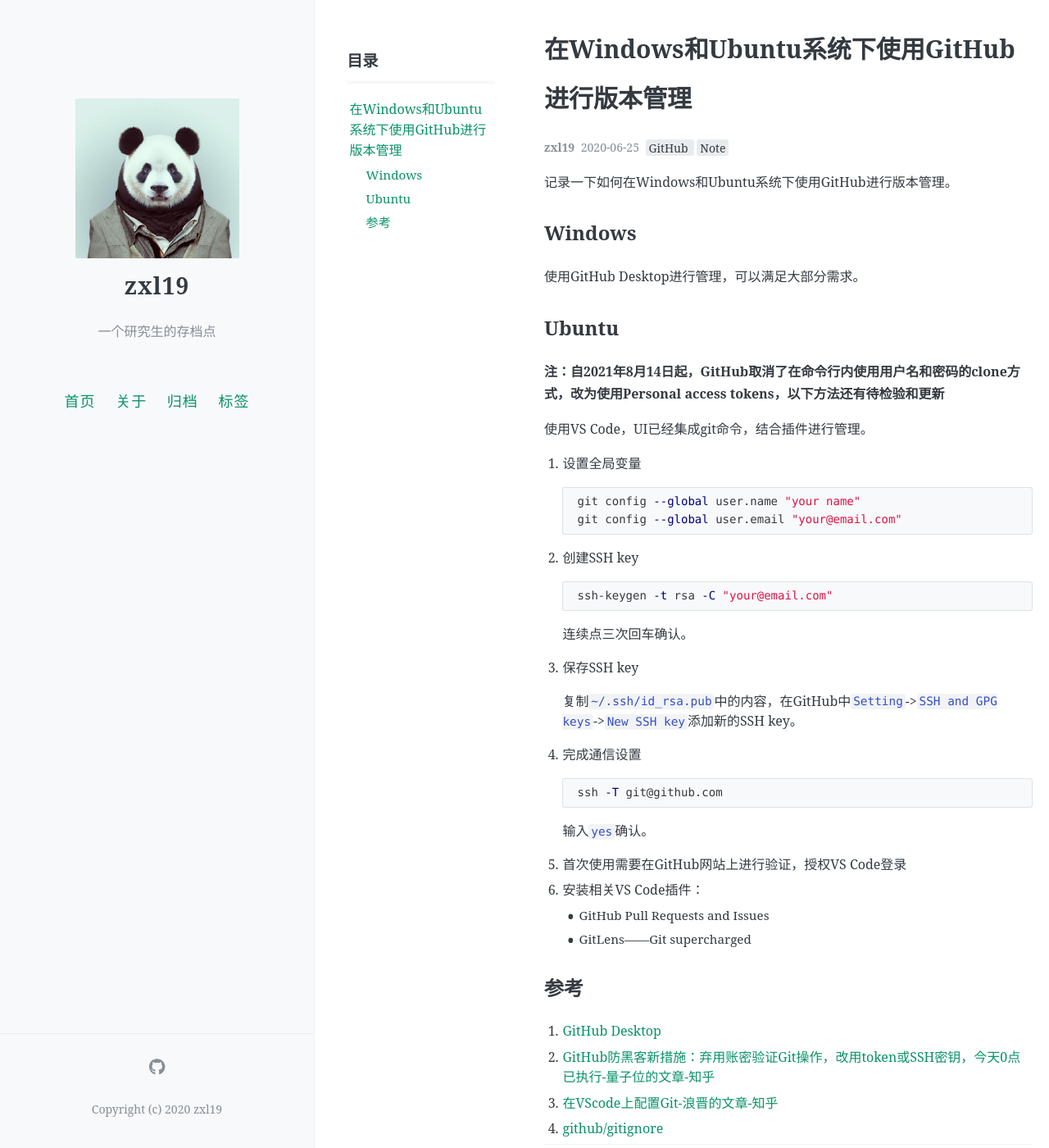
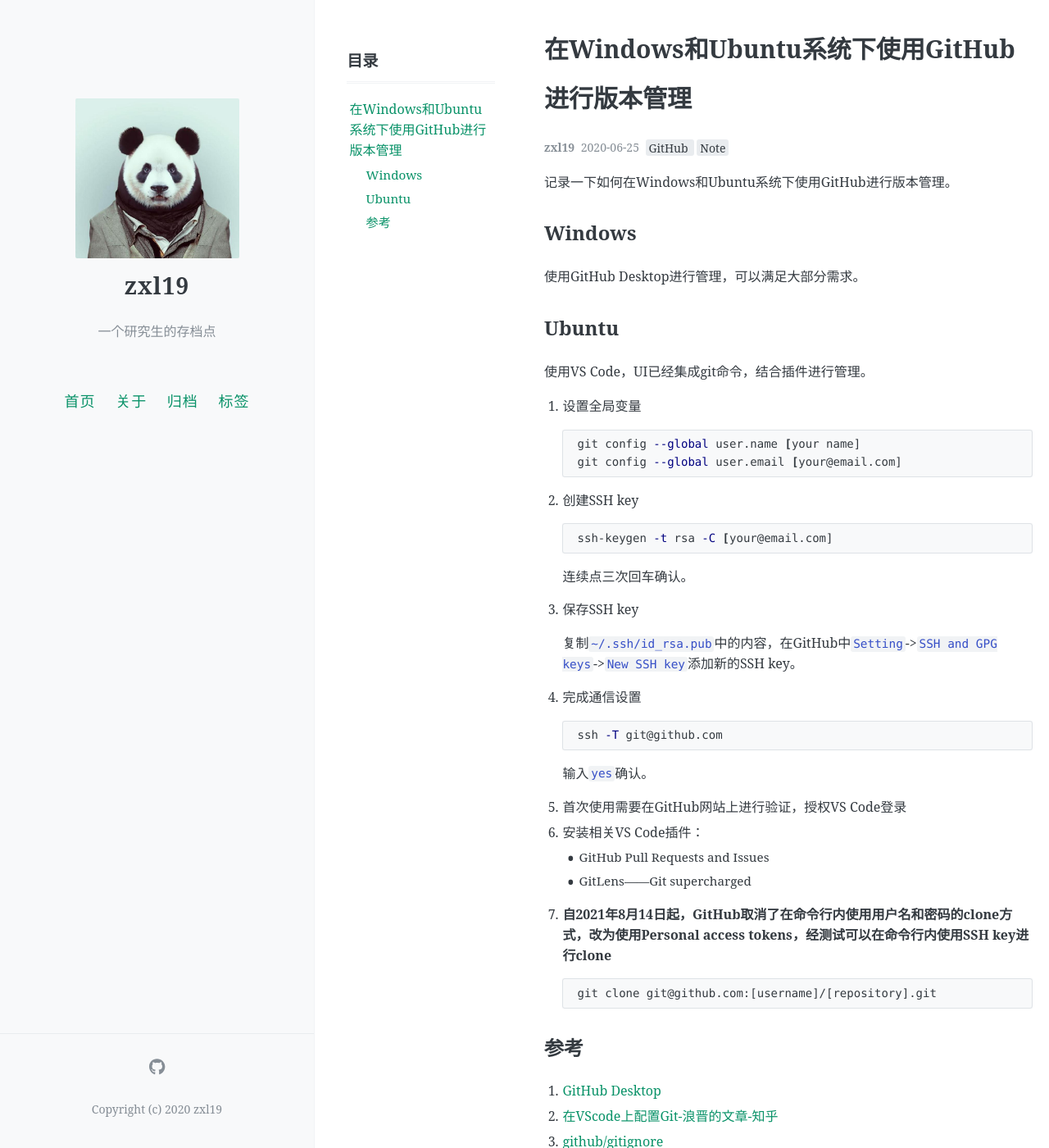
Before and after one commit to zxl19/zxl19.github.io, a Jekyll site: the page built from _posts/2020-06-25-github-setup.md, in a window 1280 px wide and 1400 px high. Shown: the whole window at 82% size. Built offline with Jekyll 4.4.1, drawn with Linux system fonts in a browser that asks for light colours; comment, search, counter and statistics services are not loaded; some of the changed text lies outside the part shown.

Commit message:
Update 2020-06-25-github-setup.md

````diff
--- a/_posts/2020-06-25-github-setup.md
+++ b/_posts/2020-06-25-github-setup.md
@@ -19,21 +19,19 @@ pinned: false
 
 ## Ubuntu
 
-**注：自2021年8月14日起，GitHub取消了在命令行内使用用户名和密码的clone方式，改为使用Personal access tokens，以下方法还有待检验和更新**
-
 使用VS Code，UI已经集成git命令，结合插件进行管理。
 
 1. 设置全局变量
 
     ```shell
-    git config --global user.name "your name"
-    git config --global user.email "your@email.com"
+    git config --global user.name [your name]
+    git config --global user.email [your@email.com]
     ```
 
 2. 创建SSH key
 
     ```shell
-    ssh-keygen -t rsa -C "your@email.com"
+    ssh-keygen -t rsa -C [your@email.com]
     ```
 
     连续点三次回车确认。
@@ -54,10 +52,16 @@ pinned: false
 6. 安装相关VS Code插件：
     - GitHub Pull Requests and Issues
     - GitLens——Git supercharged
+7. **自2021年8月14日起，GitHub取消了在命令行内使用用户名和密码的clone方式，改为使用Personal access tokens，经测试可以在命令行内使用SSH key进行clone**
+
+    ```bash
+    git clone git@github.com:[username]/[repository].git
+    ```
 
 ## 参考
 
 1. [GitHub Desktop](https://desktop.github.com/)
-2. [GitHub防黑客新措施：弃用账密验证Git操作，改用token或SSH密钥，今天0点已执行-量子位的文章-知乎](https://zhuanlan.zhihu.com/p/399759963)
-3. [在VScode上配置Git-浪晋的文章-知乎](https://zhuanlan.zhihu.com/p/31417255)
-4. [github/gitignore](https://github.com/github/gitignore)
+2. [在VScode上配置Git-浪晋的文章-知乎](https://zhuanlan.zhihu.com/p/31417255)
+3. [github/gitignore](https://github.com/github/gitignore)
+4. [Token authentication requirements for Git operations](https://github.blog/2020-12-15-token-authentication-requirements-for-git-operations/)
+5. [GitHub防黑客新措施：弃用账密验证Git操作，改用token或SSH密钥，今天0点已执行-量子位的文章-知乎](https://zhuanlan.zhihu.com/p/399759963)
````
